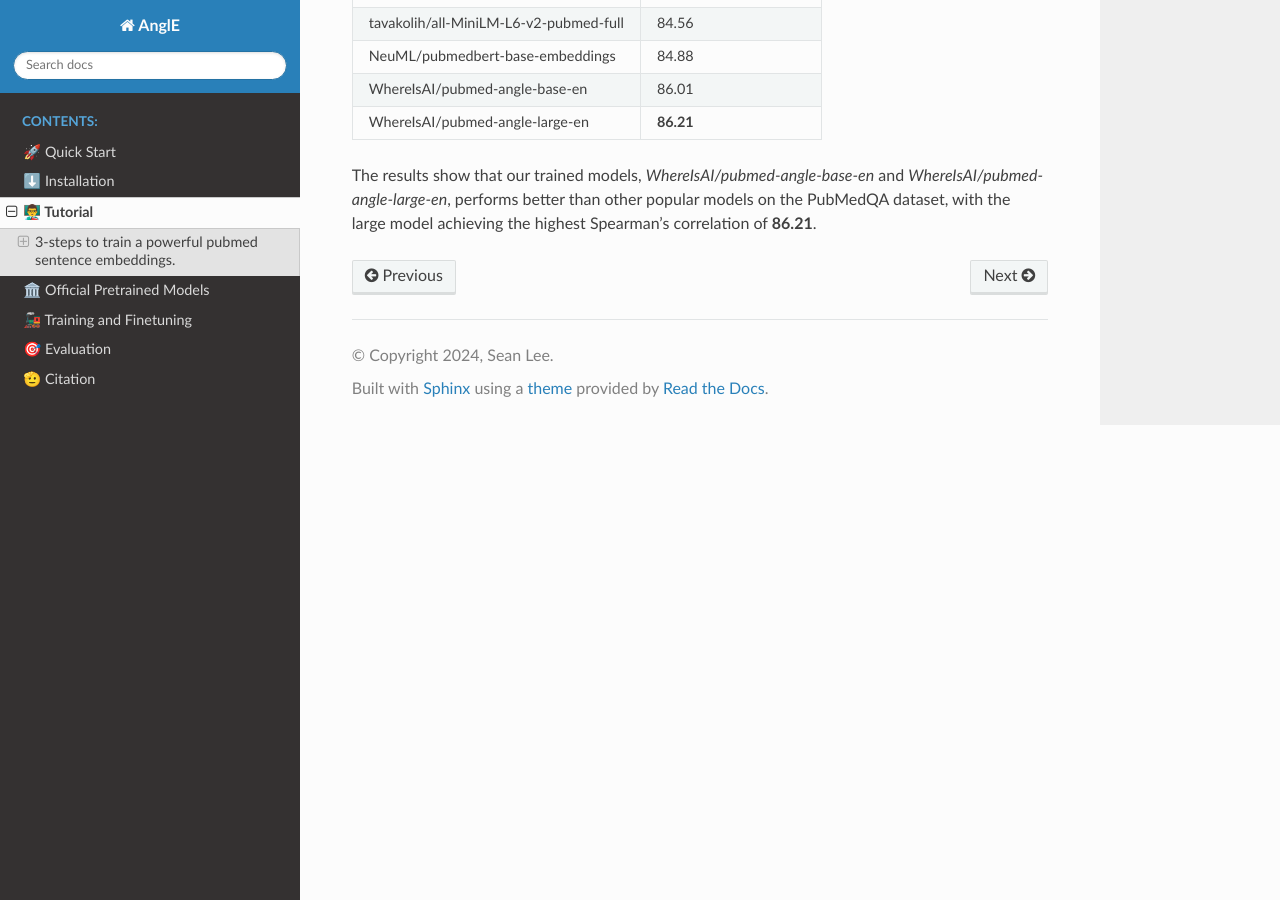
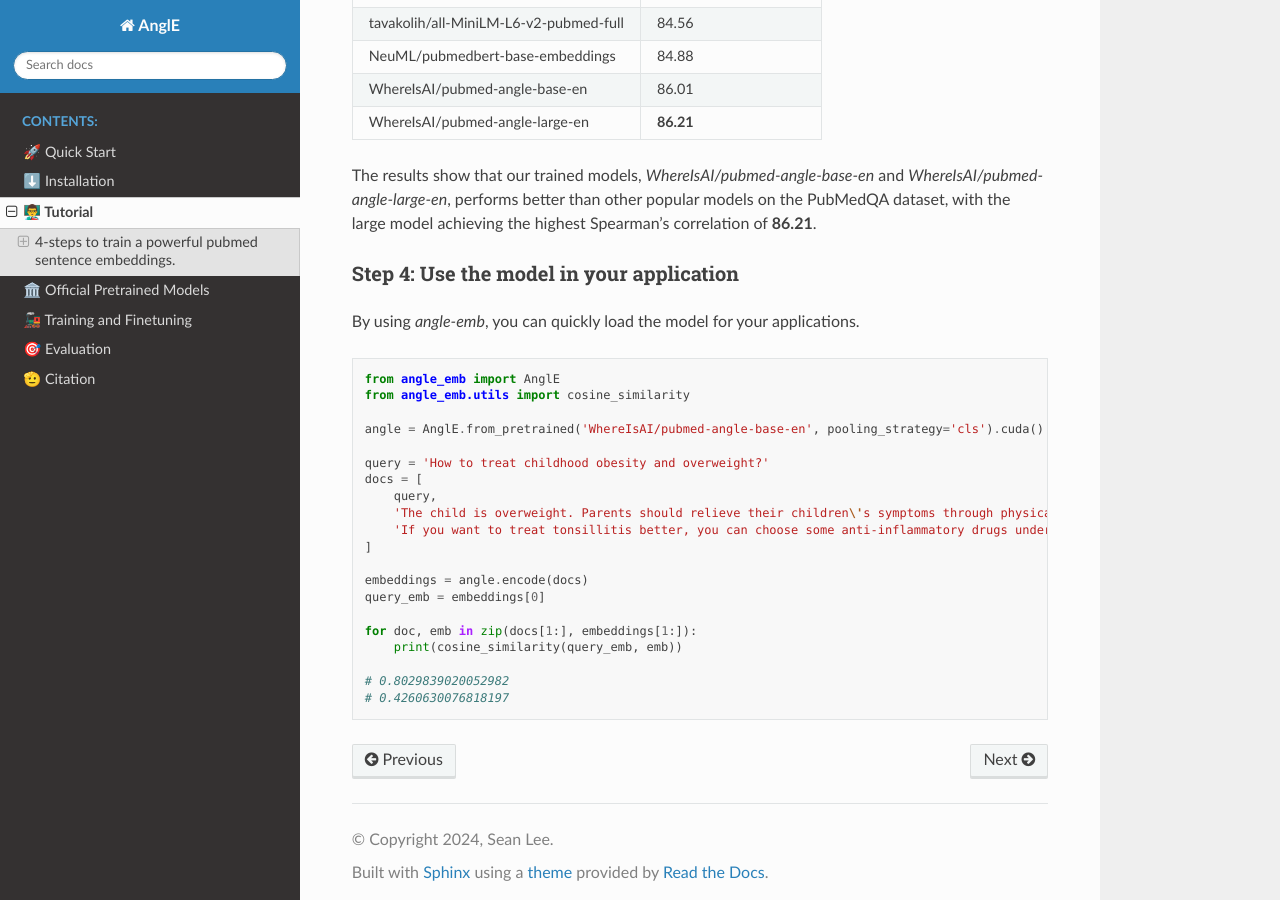
Before and after one commit to SeanLee97/AnglE, a Sphinx documentation site: the page built from docs/notes/tutorial.rst, in a window 1280 px wide and 900 px high, scrolled down 2441 px. Built offline with Sphinx 7.4.7 and the Read the Docs theme 2.0.0, drawn with Linux system fonts in a browser that asks for light colours; some of the changed text lies outside the part shown.

Commit message:
add step 4: usage

```diff
--- a/docs/notes/tutorial.rst
+++ b/docs/notes/tutorial.rst
@@ -2,7 +2,7 @@
 ============================
 
 
-3-steps to train a powerful pubmed sentence embeddings.
+4-steps to train a powerful pubmed sentence embeddings.
 ------------------------------------------------------------
 
 This tutorial will guide you through the process of training powerful sentence embeddings using PubMed data with the AnglE framework. We'll cover data preparation, model training, and evaluation.
@@ -96,6 +96,7 @@ For convenience, we have processed the `PubMedQA pqa_labeled <https://huggingfac
 
 The following code demonstrates how to evaluate the trained `pubmed-angle-base-en` model:
 
+
 .. code-block:: python
 
     import os
@@ -135,3 +136,32 @@ Here, we compare the performance of our trained models with two popular models t
 
 
 The results show that our trained models, `WhereIsAI/pubmed-angle-base-en` and `WhereIsAI/pubmed-angle-large-en`, performs better than other popular models on the PubMedQA dataset, with the large model achieving the highest Spearman's correlation of **86.21**.
+
+
+Step 4: Use the model in your application
+^^^^^^^^^^^^^^^^^^^^^^^^^^^^^^^^^^^^^^^^^^^^^^^^^^^^^^^^
+
+By using `angle-emb`, you can quickly load the model for your applications.
+
+.. code-block:: python
+
+    from angle_emb import AnglE
+    from angle_emb.utils import cosine_similarity
+
+    angle = AnglE.from_pretrained('WhereIsAI/pubmed-angle-base-en', pooling_strategy='cls').cuda()
+
+    query = 'How to treat childhood obesity and overweight?'
+    docs = [
+        query,
+        'The child is overweight. Parents should relieve their children\'s symptoms through physical activity and healthy eating. First, they can let them do some aerobic exercise, such as jogging, climbing, swimming, etc. In terms of diet, children should eat more cucumbers, carrots, spinach, etc. Parents should also discourage their children from eating fried foods and dried fruits, which are high in calories and fat. Parents should not let their children lie in bed without moving after eating. If their children\'s condition is serious during the treatment of childhood obesity, parents should go to the hospital for treatment under the guidance of a doctor in a timely manner.',
+        'If you want to treat tonsillitis better, you can choose some anti-inflammatory drugs under the guidance of a doctor, or use local drugs, such as washing the tonsil crypts, injecting drugs into the tonsils, etc. If your child has a sore throat, you can also give him or her some pain relievers. If your child has a fever, you can give him or her antipyretics. If the condition is serious, seek medical attention as soon as possible. If the medication does not have a good effect and the symptoms recur, the author suggests surgical treatment. Parents should also make sure to keep their children warm to prevent them from catching a cold and getting tonsillitis again.',
+    ]
+
+    embeddings = angle.encode(docs)
+    query_emb = embeddings[0]
+
+    for doc, emb in zip(docs[1:], embeddings[1:]):
+        print(cosine_similarity(query_emb, emb))
+
+    # 0.8029839020052982
+    # 0.4260630076818197
```
